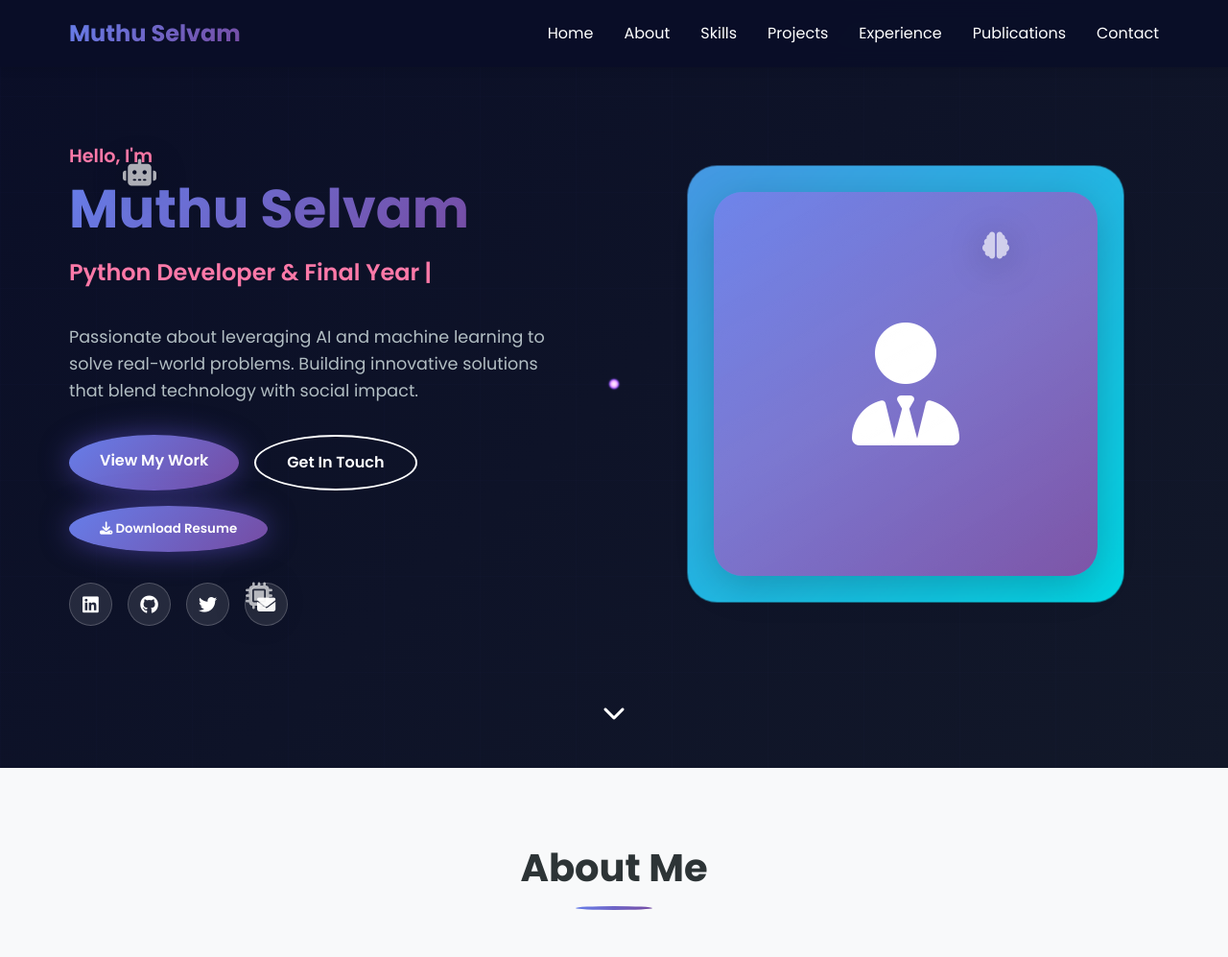
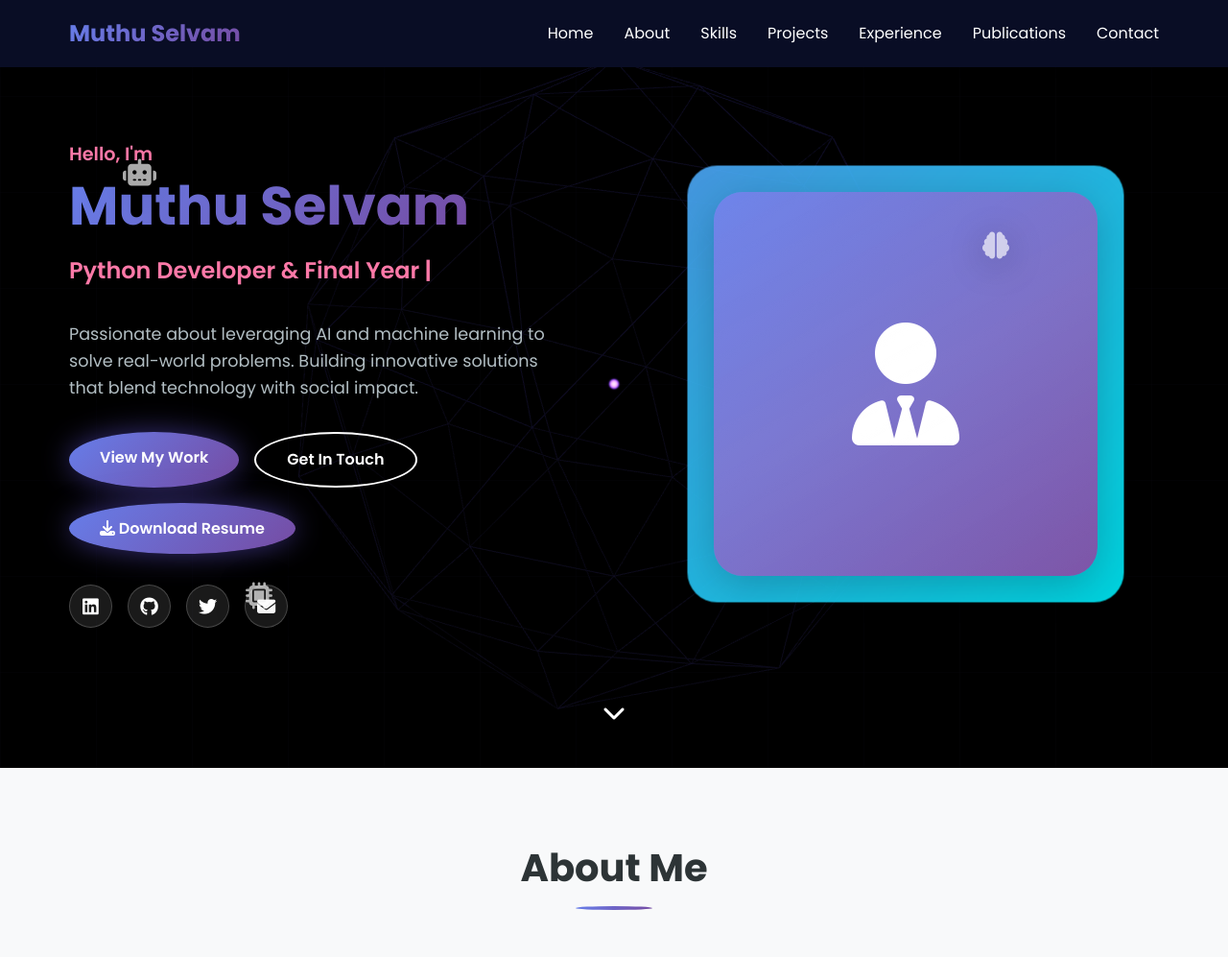
Before and after one commit to MuthuxSelvam/Muthu-Portfolio, a Flask app: page / in a window 1280 px wide. Shown: the top 997 px of the page at 96% size. Run offline with Flask 3, Linux system fonts and the light colour scheme.

Commit message:
fix resume download button

```diff
--- a/static/css/style.css
+++ b/static/css/style.css
@@ -137,6 +137,13 @@ body {
   overflow-x: hidden;
 }
 
+/* Fullscreen 3D background container */
+#three-bg{position:fixed;top:0;left:0;width:100%;height:100%;z-index:0;overflow:hidden;background:#000}
+/* Content overlays the 3D background */
+.site-content{position:relative;z-index:2}
+/* Readability overlay (very subtle) */
+.site-content::before{content:"";position:fixed;inset:0;background:rgba(0,0,0,.15);z-index:0;pointer-events:none}
+
 /* ===== Typography ===== */
 h1, h2, h3, h4, h5, h6 {
   font-weight: 700;
@@ -258,7 +265,7 @@ a {
   display: flex;
   align-items: center;
   justify-content: center;
-  background: var(--gradient-dark);
+  background: transparent;
   position: relative;
   overflow: hidden;
   padding-top: 80px;
--- a/templates/index.html
+++ b/templates/index.html
@@ -13,6 +13,10 @@
   <link rel="stylesheet" href="https://cdnjs.cloudflare.com/ajax/libs/font-awesome/6.4.0/css/all.min.css">
 </head>
 <body>
+  <!-- Fullscreen 3D Background -->
+  <div id="three-bg"></div>
+
+  <div class="site-content">
   <!-- Scroll Progress Bar -->
   <div id="scrollProgress" class="scroll-progress"></div>
 
@@ -60,9 +64,9 @@
           <div class="hero-buttons">
             <a href="#projects" class="btn btn-primary">View My Work</a>
             <a href="#contact" class="btn btn-secondary">Get In Touch</a>
-        <button id="resumeDownload" class="btn btn-primary btn-resume" title="Download Resume">
-          <i class="fas fa-download"></i> Download Resume
-        </button>
+            <a href="{{ url_for('static', filename='docs/resume.pdf') }}" download="Muthu_Selvam_Resume.pdf" id="resumeDownload" class="btn btn-primary btn-resume" title="Download Resume">
+              <i class="fas fa-download"></i> <span>Download Resume</span>
+            </a>
           </div>
           <div class="social-links">
             <a href="https://in.linkedin.com/in/muthu-selvam-5a63a1268" target="_blank" class="social-link"><i class="fab fa-linkedin"></i></a>
@@ -547,6 +551,66 @@
   <script src="https://unpkg.com/aos@2.3.4/dist/aos.js"></script>
   <script>window.addEventListener('DOMContentLoaded',()=>{AOS.init({ once: true, duration: 700, easing: 'ease-out' });});</script>
   <script src="https://unpkg.com/three@0.160.0/build/three.min.js"></script>
+  <script>
+  // Fullscreen Three.js background
+  (function(){
+    const container = document.getElementById('three-bg');
+    if(!container || !window.THREE) return;
+    const scene = new THREE.Scene();
+    const camera = new THREE.PerspectiveCamera(60, window.innerWidth / window.innerHeight, 0.1, 1000);
+    const renderer = new THREE.WebGLRenderer({ antialias: true, alpha: true });
+    renderer.setPixelRatio(Math.min(window.devicePixelRatio || 1, 2));
+    renderer.setSize(window.innerWidth, window.innerHeight);
+    renderer.setClearColor(0x000000, 0);
+    container.appendChild(renderer.domElement);
+
+    // Subtle animated background geometry
+    const geometry = new THREE.IcosahedronGeometry(8, 1);
+    const material = new THREE.MeshStandardMaterial({ color: 0x6c5ce7, opacity: 0.15, transparent: true, wireframe: true });
+    const mesh = new THREE.Mesh(geometry, material);
+    scene.add(mesh);
+
+    const ambient = new THREE.AmbientLight(0xffffff, 0.6);
+    scene.add(ambient);
+    const dir = new THREE.DirectionalLight(0x9fa8ff, 0.6);
+    dir.position.set(5, 10, 7);
+    scene.add(dir);
+
+    camera.position.z = 18;
+
+    function onResize(){
+      camera.aspect = window.innerWidth / window.innerHeight;
+      camera.updateProjectionMatrix();
+      renderer.setSize(window.innerWidth, window.innerHeight);
+    }
+    window.addEventListener('resize', onResize);
+
+    let raf;
+    function animate(){
+      raf = requestAnimationFrame(animate);
+      mesh.rotation.y += 0.0025;
+      mesh.rotation.x += 0.0015;
+      renderer.render(scene, camera);
+    }
+    animate();
+  })();
+
+  // Resume button micro interaction
+  (function(){
+    const btn = document.getElementById('resumeDownload');
+    if(!btn) return;
+    btn.addEventListener('click', function(){
+      btn.classList.add('is-downloading');
+      const label = btn.querySelector('span');
+      if(label) label.textContent = 'Downloading...';
+      setTimeout(()=>{
+        if(label) label.textContent = 'Download Resume';
+        btn.classList.remove('is-downloading');
+      }, 1800);
+    });
+  })();
+  </script>
   <script src="{{ url_for('static', filename='js/chatbot.js') }}"></script>
+</div>
 </body>
 </html>
```
